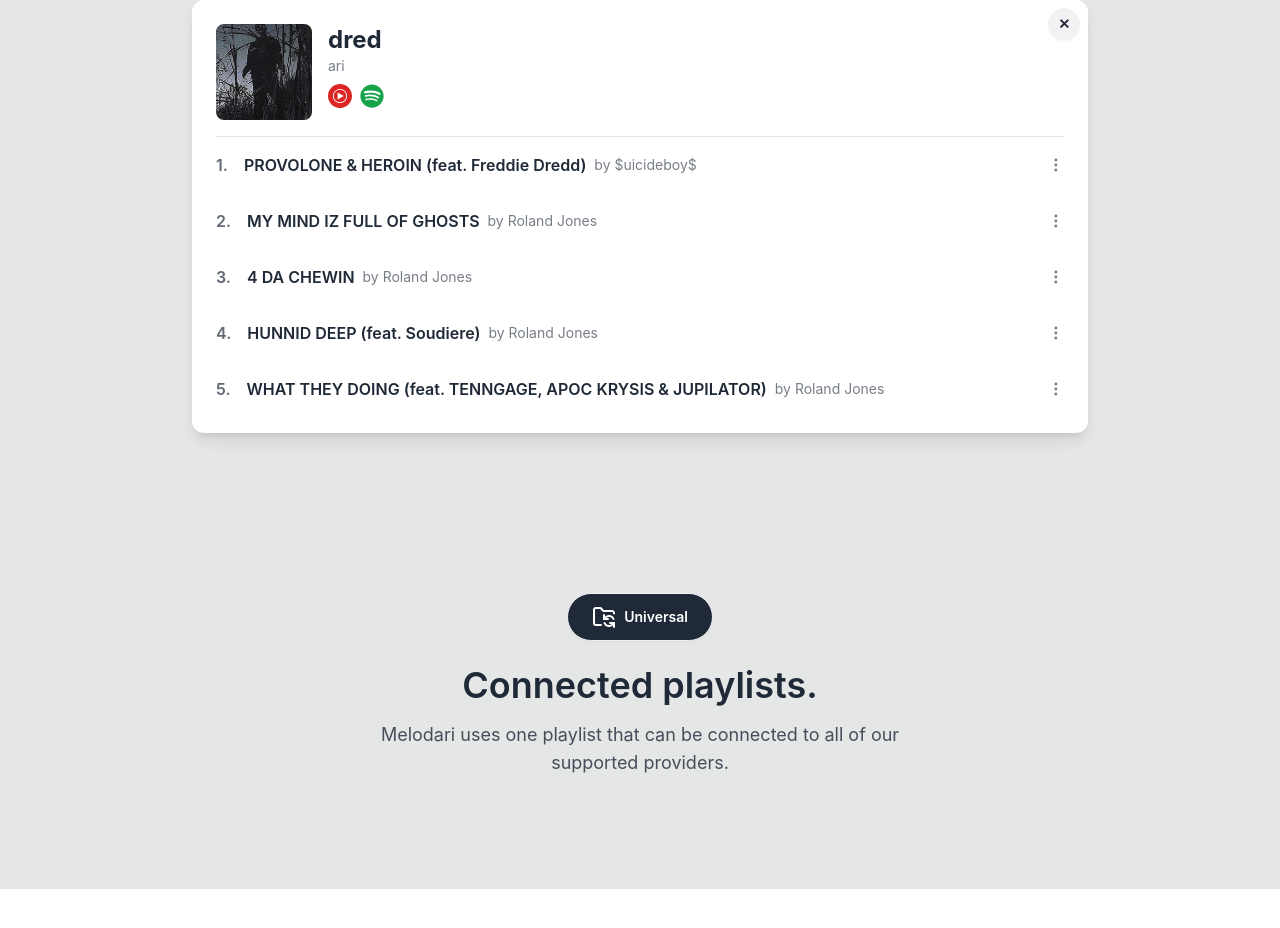
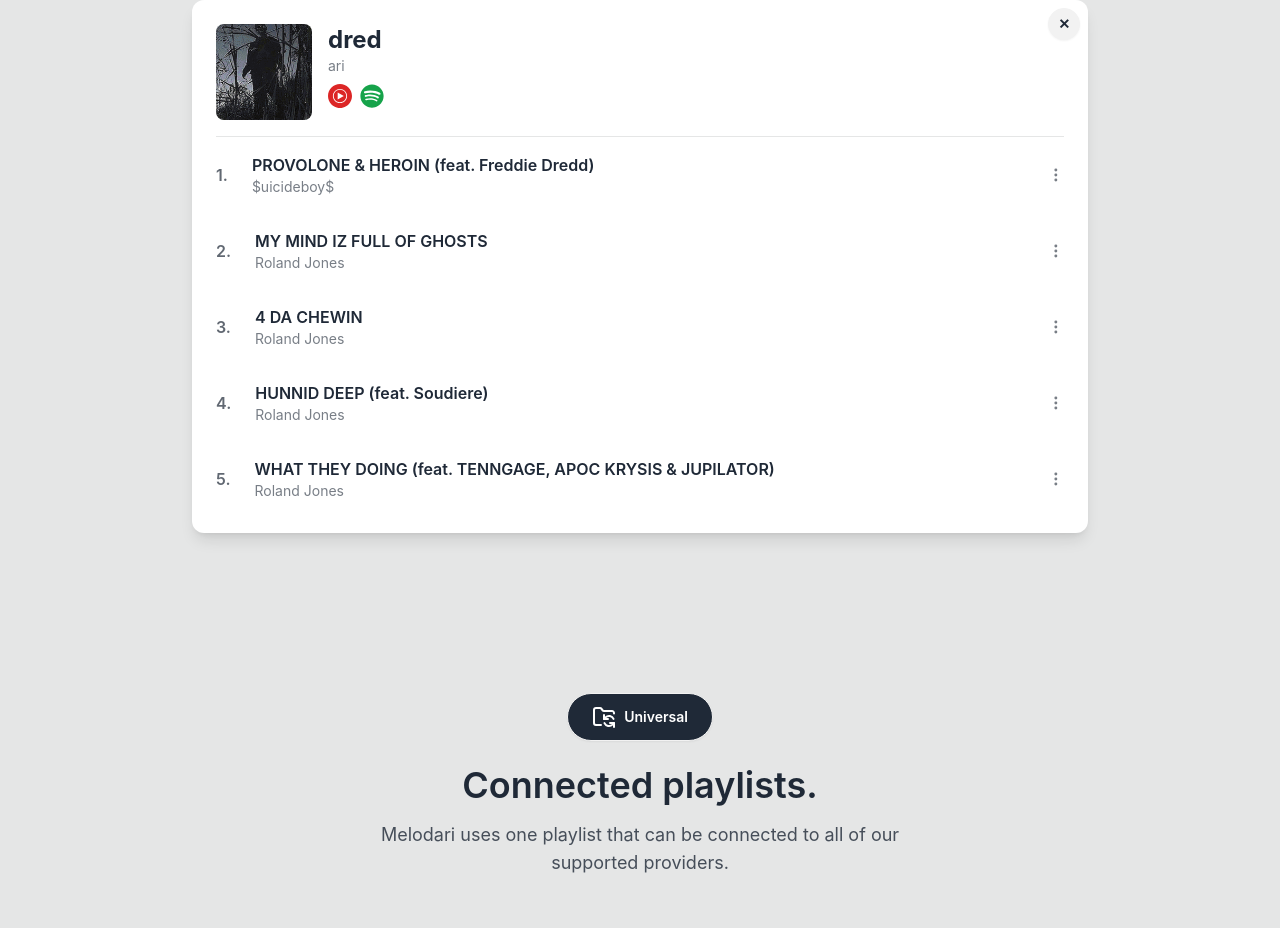
Before and after one commit to eftpmc/melodari-v2, a Next.js app: page /login in a window 1280 px wide. Shown: the part 660-1588 px from the top of the page. Before the commit the page ends 1549 px from the top, so only its background shows below. Built offline with nearby package versions, Linux system fonts and the light colour scheme; no server answers.

Commit message:
demo and modal

```diff
--- a/app/components/DemoModal.tsx
+++ b/app/components/DemoModal.tsx
@@ -48,17 +48,17 @@ const DemoModal = () => {
         </div>
 
         {/* Songs List */}
-        <ul className="space-y-4 max-h-70 overflow-y-auto pt-2 border-t border-base-300">
+        <ul className="space-y-4 max-h-70 overflow-y-auto overflow-x-hidden pt-2 border-t border-base-300">
           {songs.map((song, index) => (
             <li key={song.id} className="flex items-center justify-between py-2 text-base-content">
-              <div className="flex items-center w-full">
+              <div className="flex items-center space-x-2 w-full">
                 <span className="mr-4 text-base-content font-semibold opacity-70">{index + 1}.</span>
-                <div className="inline-flex items-center truncate w-full">
+                <div className="flex-1 flex flex-col">
                   <span className="font-semibold text-base-content truncate">
                     {song.title}
                   </span>
-                  <span className="ml-2 text-sm text-base-content opacity-60">
-                    by {song.artist}
+                  <span className="text-sm text-base-content opacity-60 truncate">
+                    {song.artist}
                   </span>
                 </div>
               </div>
--- a/app/components/SongItem.tsx
+++ b/app/components/SongItem.tsx
@@ -1,4 +1,4 @@
-import React, { useState } from 'react';
+import React from 'react';
 import { Song } from '@/types';
 import { BsThreeDotsVertical } from 'react-icons/bs';
 import { motion } from 'framer-motion';
@@ -14,21 +14,29 @@ const SongItem: React.FC<SongItemProps> = ({ song, index, isOpen, onClick }) =>
   return (
     <li className="text-base-content p-2 hover:bg-base-200 rounded-md">
       <div className="flex justify-between items-center cursor-pointer" onClick={onClick}>
-        <div className="flex items-center space-x-2 overflow-hidden">
-          <span className="text-sm font-semibold">{index + 1}.</span>
-          <span className="text-sm font-semibold truncate">{song.title}</span>
-          <span className="text-sm text-gray-500 truncate">by {song.artist}</span>
-        </div>
-        <BsThreeDotsVertical className="text-base-content" />
+        <div className="flex items-center space-x-2 w-full">
+          <span className="mr-4 text-base-content font-semibold opacity-70">{index + 1}.</span>
+          <div className="flex-1 flex flex-col">
+            <span className="font-semibold text-base-content truncate">
+              {song.title}
+            </span>
+            <span className="text-sm text-base-content opacity-60 truncate">
+              {song.artist}
+            </span>
           </div>
 
+          <BsThreeDotsVertical className="text-base-content opacity-60 hover:text-opacity-100 cursor-pointer" />
+        </div>
+        </div>
+
+        {/* Expanded content when song item is clicked */}
         <motion.div
           initial={false}
           animate={{ height: isOpen ? 'auto' : 0 }}
           transition={{ duration: 0.3, ease: 'easeInOut' }}
           className="overflow-hidden"
         >
-        <ul className="menu p-2 rounded-box">
+          <ul className="menu p-2">
             <li><a>Play</a></li>
             <li><a>Add to Queue</a></li>
             <li><a>Add to Playlist</a></li>
--- a/app/login/page.tsx
+++ b/app/login/page.tsx
@@ -1,10 +1,11 @@
-"use client";
+"use client"
 
+import React from 'react';
 import { useEffect } from "react";
 import { useRouter } from "next/navigation";
 import { useAuth } from "@/contexts/AuthContext";
 import DemoModal from '@/app/components/DemoModal';
-import { FolderSync } from "lucide-react";
+import { FolderSync, Music, PlayCircle, Users } from "lucide-react";
 
 export default function Login() {
     const router = useRouter();
@@ -29,9 +30,9 @@ export default function Login() {
     };
 
     return (
-        <div className="flex min-h-screen flex-col items-center justify-center px-8 mt-20">
+        <div className="flex min-h-screen flex-col items-center justify-center mt-20">
             {/* Main hero content */}
-            <div className="w-full flex flex-col items-center justify-center my-24">
+            <div className="w-full flex flex-col items-center justify-center my-24 px-8">
                 <h1 className="text-4xl md:text-5xl font-semibold mb-4 text-center text-base-content leading-tight">
                     <span className="inline-block">
                         A{" "}
@@ -53,22 +54,17 @@ export default function Login() {
                 </button>
             </div>
 
-            {/* Demo Modal */}
-            <div className="w-full my-20">
+            <div className="w-full my-20 px-8">
                 <DemoModal />
             </div>
 
-            {/* Info Section */}
-            <div className="flex flex-col items-center justify-center my-20">
-                {/* Icon button */}
+            <div className="flex flex-col items-center justify-center my-20 px-8">
                 <button className="btn bg-base-content hover:bg-primary text-base-100 text-base-100 rounded-full py-2 px-6 mb-6 flex items-center justify-center">
-                    <FolderSync/> Universal
+                    <FolderSync /> Universal
                 </button>
-                {/* Title */}
                 <h2 className="text-3xl md:text-4xl font-semibold mb-4 text-center text-base-content">
                     Connected playlists.
                 </h2>
-                {/* Description */}
                 <p className="text-lg text-center text-base-content opacity-80 max-w-xl mb-8">
                     Melodari uses one playlist that can be connected to all of our supported providers.
                 </p>
--- a/package.json
+++ b/package.json
@@ -16,6 +16,7 @@
     "framer-motion": "^11.3.30",
     "google-auth-library": "^9.14.0",
     "googleapis": "^142.0.0",
+    "gsap": "^3.12.5",
     "lucide-react": "^0.429.0",
     "net": "^1.0.2",
     "next": "14.2.5",
```
Also changed, not shown: 1 other file (tests, documents, lock files or other folders). Lines whose indentation alone changed are shown as unchanged.
